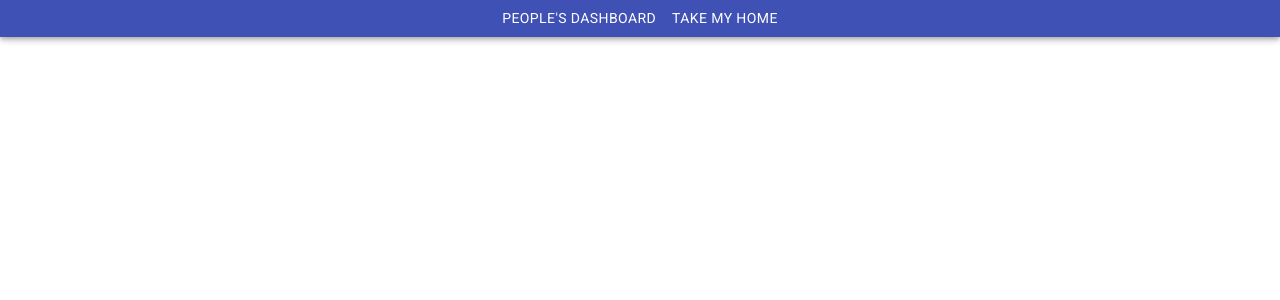
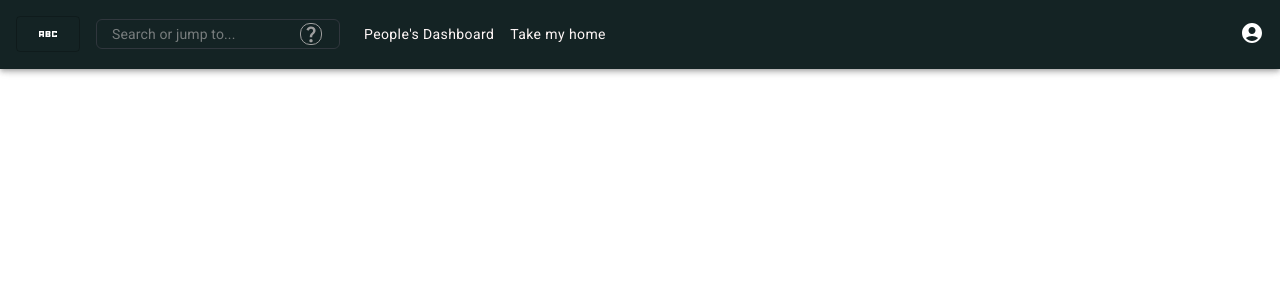
Before and after one commit to 814942/People, a React (Create React App) app in the folder frontend/: page / in a window 1280 px wide. Shown: the top 300 px of the page. Built offline with nearby package versions, Linux system fonts and the light colour scheme.

Commit message:
menu navbar implemented

```diff
--- a/frontend/src/index.tsx
+++ b/frontend/src/index.tsx
@@ -1,5 +1,6 @@
 import React from "react";
 import ReactDOM from "react-dom";
+
 import App from './App';
 
 import "./index.css";
--- /dev/null
+++ b/frontend/src/layout/navbar.css
@@ -0,0 +1,137 @@
+.header--navbar {
+  z-index: 32;
+  display: flex;
+  padding: var(--note);
+  font-size: var(--caption);
+  line-height: 1.5;
+  color: var(--primario-1) !important;
+  background-color: var(--secundario-3) !important;
+  align-items: center;
+  flex-wrap: nowrap;
+  flex-direction: inherit !important;
+}
+.header--link{
+  /* TODO: complete this class */
+}
+
+.full_width {
+  width: 100% !important;
+}
+.header--item {
+  display: flex;
+  margin-right: var(--note);
+  align-items: center;
+  /* align-self: stretch; */
+  flex-wrap: nowrap;
+}
+.header--item--full {
+  flex: auto;
+  margin-right: 0 !important;
+}
+.header--search {
+  transition: .2s ease-in-out;
+  transition-property: max-width,padding-bottom,padding-top;
+  margin-right: var(--note);
+  position: relative !important;
+}
+
+.global--navbar {
+  display: flex !important;
+  align-self: auto !important;
+  flex-direction: row !important;
+}
+.navbar--items:hover {
+  color: var(--secundario-1);;
+}
+
+.menu--button {
+  position: relative;
+  margin-right: 0;
+}
+
+.prof--menu__main {
+  border-width: 0;
+  background: transparent;
+}
+.prof--menu__main:hover {
+  cursor: pointer;
+}
+
+.card {
+  width: 180px;
+  left: auto;
+  right: 0;
+}
+.card::before {
+  left: auto;
+  right: 9px;
+  top: -16px;
+}
+.card::after {
+  left: auto;
+  right: 10px;
+  top: -14px;
+}
+.dropdown-menu {
+  background-clip: padding-box;
+  background-color: var(--secundario-3);
+  border: 1px solid var(--secundario-2);
+  border-radius: 6px;
+  box-shadow: 0 8px 24px var(--secundario-3);
+  list-style: none;
+  margin-top: 2px;
+  padding-bottom: 4px;
+  padding-top: 4px;
+  position: absolute;
+  top: 100%;
+  z-index: 100;
+}
+.dropdown-menu::before {
+  border: 8px solid #0000;
+  border-bottom: 8px solid var(--primario-1);
+}
+.dropdown-menu::after {
+  border: 7px solid #0000;
+  border-bottom: 7px solid var(--primario-1);
+}
+.dropdown-menu::after, .dropdown-menu::before {
+  content: "";
+  display: inline-block;
+  position: absolute;
+}
+
+.current--user {
+  font-size: inherit;
+}
+.user--profile {
+  background-color: transparent;
+  padding: 8px 16px 8px 16px;
+}
+
+.dropdown--items {
+  display: block;
+  overflow: hidden;
+  padding: 4px 8px 4px 16px !important;
+  text-overflow: ellipsis;
+  white-space: nowrap;
+  width: 100%;
+  justify-content: left !important;
+}
+.dropdown--items:hover {
+  background-color: var(--secundario-1) !important;
+  color: var(--primario-1) !important;
+}
+
+.dropdown--divider {
+  border-top: 1px solid var(--secundario-2);
+  display: block;
+  height: 0;
+  margin: 8px 0;
+}
+
+@media (min-width: 1012px) {
+  header--navbar {
+    padding-right: var(--subheader) !important;
+    padding-left: var(--subheader) !important
+  }
+}
--- a/frontend/src/layout/navbar.tsx
+++ b/frontend/src/layout/navbar.tsx
@@ -1,18 +1,118 @@
-import React from "react";
-import { AppBar, Button } from '@material-ui/core';
+import React, { useState } from "react";
+import { AppBar, Button, InputAdornment, styled, TextField } from '@material-ui/core';
 
 import { RouteComponentProps } from "@reach/router";
 
+import { AbcSharp, AccountCircleSharp, QuestionMarkSharp } from '@mui/icons-material';
+
+import "./navbar.css";
+
+const StyledTextField = styled(TextField)({
+    "& .MuiFilledInput-root": {
+      color: "#fff7f7",
+      backgroundColor: "transparent",
+      border: "1px solid #30363d",
+      fontSize: "14px",
+      borderRadius: "6px"
+    },
+    "& .MuiFilledInput-underline:before": {
+      borderBottom: "none"
+    },
+    "& .MuiFilledInput-input": {
+      padding: "0 15px",
+      minHeight: "28px"
+    },
+    "& .MuiFilledInput-colorSecondary.MuiFilledInput-underline:after": {
+      borderBottomColor: "transparent"
+    }
+}) as typeof TextField;
+
+const StyledButton = styled(Button)({
+    "& .MuiButton-label": {
+      fontSize: "14px !important",
+      textTransform: "none"
+    }
+}) as typeof Button;
+
 export const NavBar: React.FC<RouteComponentProps> = () => {
+  const [menuDisplay, setMenuDisplay] = useState(false);
+
   return (
-    <AppBar position="fixed">
-      <div style={{ display: "flex", justifyContent: "center" }}>
-      <Button color="inherit" href="/dashboard">
-        People's Dashboard
-      </Button>
-      <Button color="inherit" href="/home">
-        Take my home
-      </Button>
+    <AppBar className="header--navbar">
+      <div className="header--item">
+        <Button className="header--link" variant="outlined" href="/home">
+          {/* TODO: insert logo here */}
+          <AbcSharp sx={{ color: "white" }} />
+        </Button>
+      </div>
+      <div className="header--item header--item--full full_width">
+        <div className="header--search">
+          <StyledTextField
+            id="navbar__search"
+            type="text"
+            placeholder="Search or jump to..."
+            variant="filled"
+            color="secondary"
+            fullWidth
+            InputProps={{
+            endAdornment: (
+                <InputAdornment position="end">
+                  <QuestionMarkSharp
+                  sx={{
+                    fontSize: "20px",
+                    border: "1px solid #9e9e9e",
+                    borderRadius: "10px",
+                    color: "#9e9e9e",
+                    margin: "5px"
+                    }}
+                  />
+                </InputAdornment>
+              ),
+            }}
+          />
+        </div>
+        <nav className="global--navbar">
+          <StyledButton className="navbar--items" color="inherit" href="/dashboard">
+            People's Dashboard
+          </StyledButton>
+          <StyledButton className="navbar--items" color="inherit" href="/home">
+            Take my home
+          </StyledButton>
+        </nav>
+      </div>
+      <div className="header--item menu--button ">
+        <button
+          type="button"
+          className="prof--menu__main"
+          onClick={() => {
+            setMenuDisplay(!menuDisplay)
+          }}
+          onBlur={() => {
+            setMenuDisplay(!menuDisplay)
+          }}
+        >
+          <div
+            id="text-wrapper"
+            className="prof-menu__text-wrapper"
+          >
+            <AccountCircleSharp sx={{ color: "white" }} />
+          </div>
+        </button>
+        {menuDisplay &&
+          <div className="card dropdown-menu">
+            {/* TODO: insert user name here */}
+            <div className="current--user">
+              <h5 className="user--profile">Signed in as <strong>John Doe</strong></h5>
+            </div>
+            <div role="none" className="dropdown--divider"></div>
+            <StyledButton color="inherit" className="dropdown--items">Settings</StyledButton>
+            <div role="none" className="dropdown--divider"></div>
+            <div className="logout">
+              <StyledButton color="inherit" className="dropdown--items">
+                Log out
+              </StyledButton>
+            </div>
+          </div>}
       </div>
     </AppBar>
   );
--- a/frontend/src/pages/home.pages.tsx
+++ b/frontend/src/pages/home.pages.tsx
@@ -5,7 +5,6 @@ import { RouteComponentProps } from "@reach/router";
 type TParams = { id: string };
 
 export const HomePage: FC<RouteComponentProps> = (props: RouteComponentProps<TParams>) => {
-  console.log(props)
   return (
     <div style={{ margin: "5rem", textAlign: "center" }}>Hello world</div>
   )
--- a/frontend/src/routes.tsx
+++ b/frontend/src/routes.tsx
@@ -3,7 +3,6 @@ import { Router } from "@reach/router";
 
 import { Layout } from './layout/layout.component';
 import { DashboardPage } from './pages/dashboard.page';
-import { HomePage } from "./pages/home.pages";
 
 export function Routes() {
   return (
```
Also changed, not shown: frontend/package.json (+6 -6 lines), 1 other file (tests, documents, lock files or other folders).
